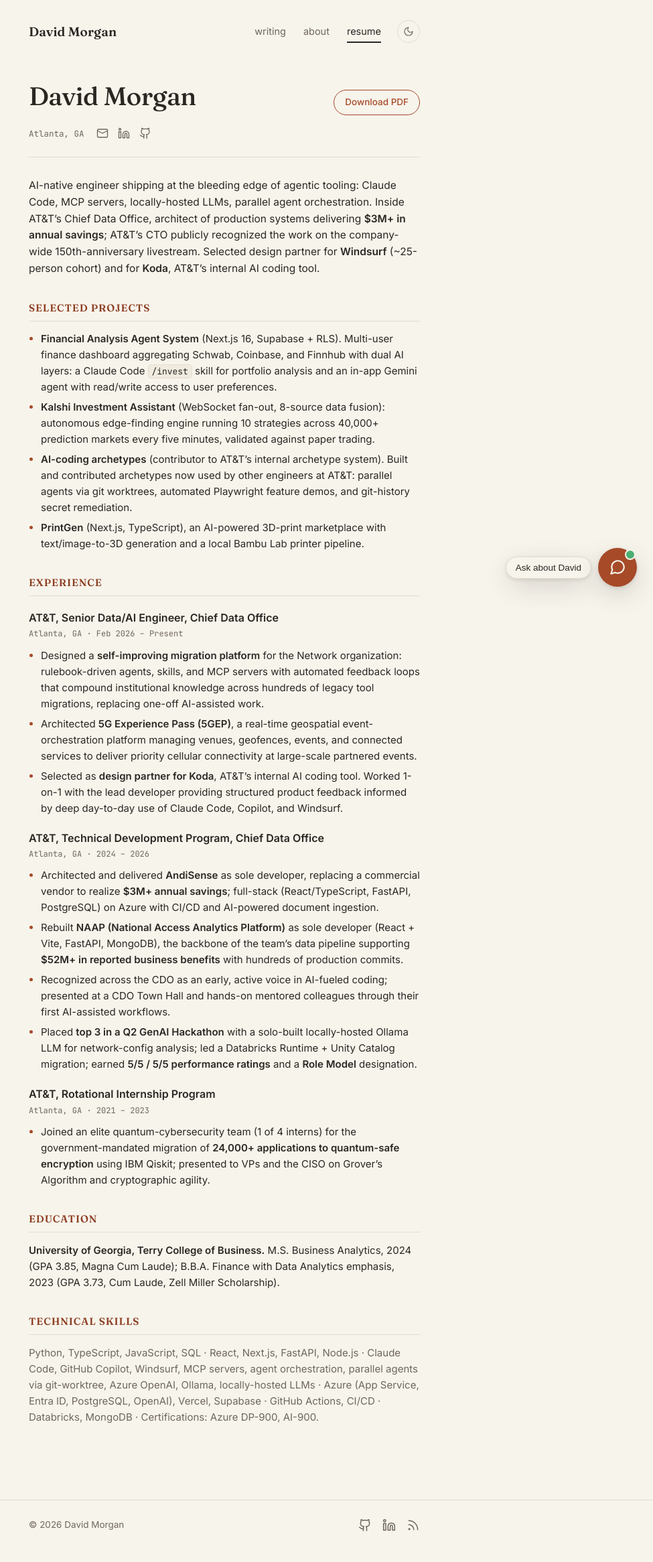
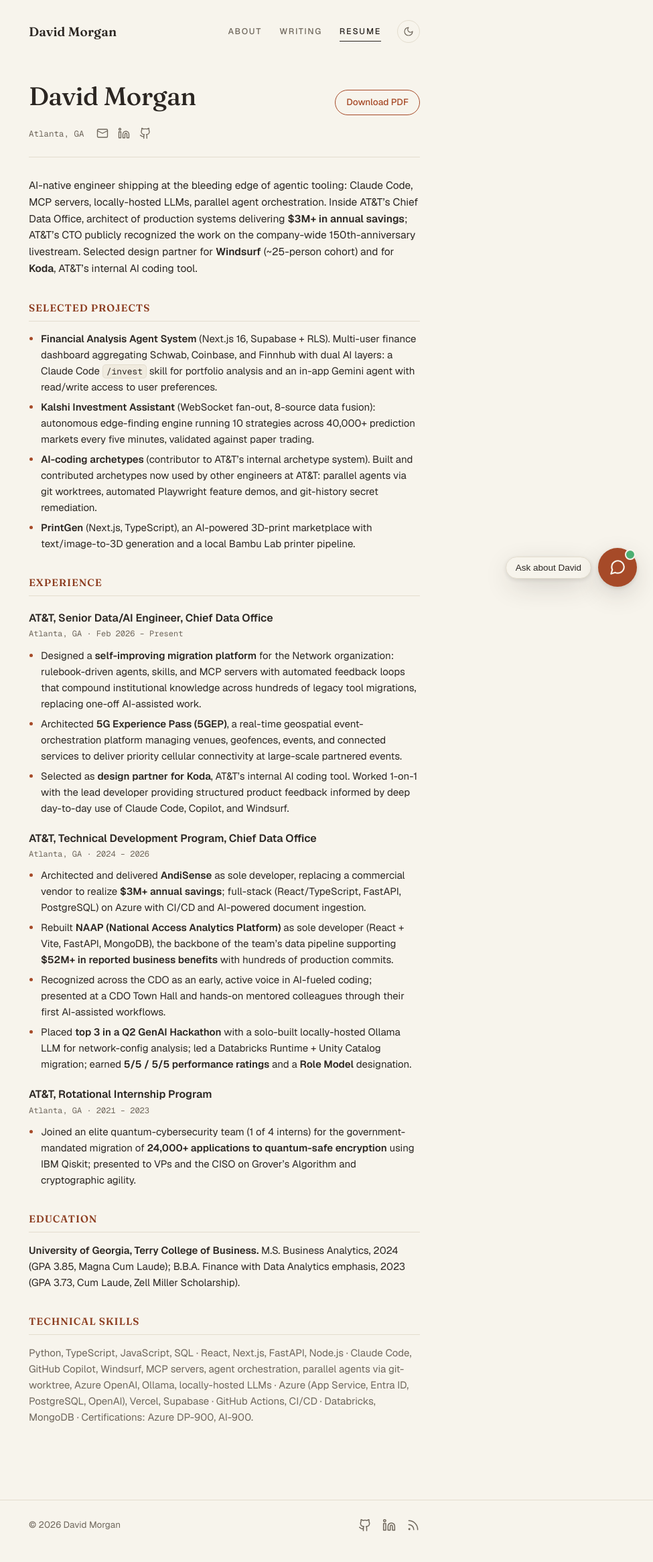
Before and after one commit to djmorgan26/djmorgan26.github.io, a Jekyll site: the page built from resume.md, in a window 1280 px wide. Shown: the whole page at 67% size, without its empty margins (305-1280 px from the left). Built offline with Jekyll 4.4.1, drawn with Linux system fonts in a browser that asks for light colours.

Commit message:
Nav: reorder About/Writing/Resume, uppercase masthead, swap Inter for Geist
- Nav order is now About -> Writing -> Resume.
- Nav links are uppercase with letter-spacing, sized down to 12.5px so they read as a masthead rather than body links.
- UI sans swapped from Inter to Geist (Vercel's typeface; same SIL OFL license; currently the default for most AI-startup product surfaces). System and Inter remain as fallbacks.
- Mono swapped from JetBrains Mono to Geist Mono for consistency.
- Fraunces (display) and Newsreader (post body) unchanged: the post styling David likes is preserved.

Co-Authored-By: Claude Opus 4.7 <noreply@anthropic.com>

```diff
--- a/_includes/head.html
+++ b/_includes/head.html
@@ -20,7 +20,7 @@
   {%- comment -%} Load Google Fonts async so they don't block first paint. display=swap + the preload+print-onload pattern means the body renders instantly in the fallback stack, then upgrades to Fraunces/Inter/Newsreader/Mono once they arrive. {%- endcomment -%}
   <link rel="preconnect" href="https://fonts.googleapis.com">
   <link rel="preconnect" href="https://fonts.gstatic.com" crossorigin>
-  {%- assign google_fonts = "https://fonts.googleapis.com/css2?family=Fraunces:ital,opsz,wght@0,9..144,400;0,9..144,500;0,9..144,600;1,9..144,500;1,9..144,600&family=Inter:wght@400;500;600&family=Newsreader:ital,opsz,wght@0,6..72,400;0,6..72,500;1,6..72,400&family=JetBrains+Mono:wght@400;500&display=swap" -%}
+  {%- assign google_fonts = "https://fonts.googleapis.com/css2?family=Fraunces:ital,opsz,wght@0,9..144,400;0,9..144,500;0,9..144,600;1,9..144,500;1,9..144,600&family=Geist:wght@400;500;600&family=Geist+Mono:wght@400;500&family=Newsreader:ital,opsz,wght@0,6..72,400;0,6..72,500;1,6..72,400&display=swap" -%}
   <link rel="preload" as="style" href="{{ google_fonts }}">
   <link rel="stylesheet" href="{{ google_fonts }}" media="print" onload="this.media='all'; this.onload=null;">
   <noscript><link rel="stylesheet" href="{{ google_fonts }}"></noscript>
--- a/_layouts/default.html
+++ b/_layouts/default.html
@@ -9,9 +9,9 @@
       {%- assign nav_writing_active = false -%}
       {%- if page.url == '/' or page.url contains '/20' -%}{%- assign nav_writing_active = true -%}{%- endif -%}
       <nav class="site-nav">
-        <a href="{{ '/' | relative_url }}"{% if nav_writing_active %} class="is-active" aria-current="page"{% endif %}>writing</a>
-        <a href="{{ '/about/' | relative_url }}"{% if page.url == '/about/' %} class="is-active" aria-current="page"{% endif %}>about</a>
-        <a href="{{ '/resume/' | relative_url }}"{% if page.url == '/resume/' %} class="is-active" aria-current="page"{% endif %}>resume</a>
+        <a href="{{ '/about/' | relative_url }}"{% if page.url == '/about/' %} class="is-active" aria-current="page"{% endif %}>About</a>
+        <a href="{{ '/' | relative_url }}"{% if nav_writing_active %} class="is-active" aria-current="page"{% endif %}>Writing</a>
+        <a href="{{ '/resume/' | relative_url }}"{% if page.url == '/resume/' %} class="is-active" aria-current="page"{% endif %}>Resume</a>
         <button id="theme-toggle" class="theme-toggle" type="button" aria-label="Toggle dark mode" title="Toggle light/dark">
           <span class="t-sun" aria-hidden="true">{% include icon-sun.svg %}</span><span class="t-moon" aria-hidden="true">{% include icon-moon.svg %}</span>
         </button>
--- a/assets/css/main.css
+++ b/assets/css/main.css
@@ -14,8 +14,8 @@
 
   --serif-display: "Fraunces", Georgia, "Times New Roman", serif;
   --serif-read: "Newsreader", Georgia, "Times New Roman", serif;
-  --sans: "Inter", system-ui, -apple-system, Segoe UI, Roboto, sans-serif;
-  --mono: "JetBrains Mono", ui-monospace, SFMono-Regular, Menlo, monospace;
+  --sans: "Geist", "Inter", system-ui, -apple-system, Segoe UI, Roboto, sans-serif;
+  --mono: "Geist Mono", "JetBrains Mono", ui-monospace, SFMono-Regular, Menlo, monospace;
 
   --measure: 640px;
 }
@@ -91,7 +91,10 @@ a:hover { color: var(--accent-2); }
 .brand:hover { color: var(--accent); }
 .site-nav { display: flex; align-items: center; gap: 22px; }
 .site-nav a {
-  font-size: 14.5px;
+  font-size: 12.5px;
+  font-weight: 500;
+  text-transform: uppercase;
+  letter-spacing: 0.14em;
   color: var(--muted);
   position: relative;
   padding: 4px 2px;
```
